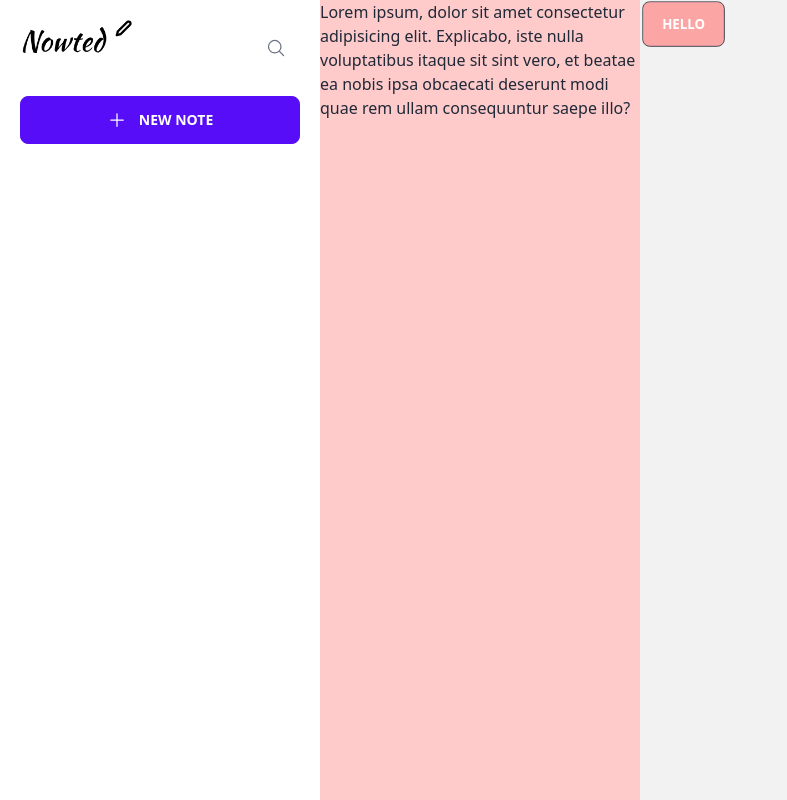
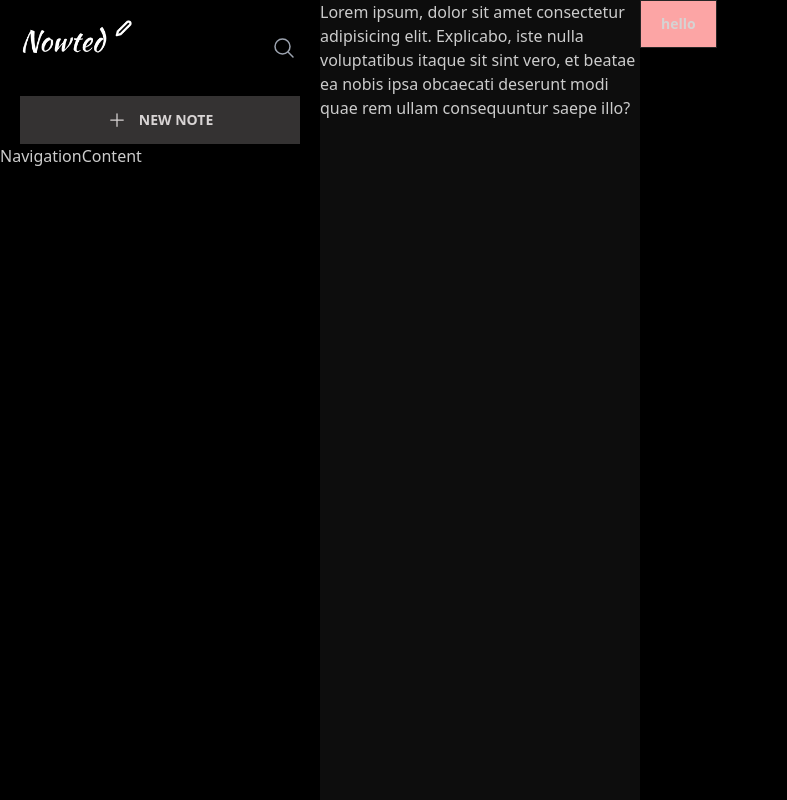
Before and after one commit to harithya/Nowted-App, a Next.js app: page / in a window 1280 px wide. Shown: the whole page, without its empty margins (0-787 px from the left). Built offline with nearby package versions, Linux system fonts and the light colour scheme.

Commit message:
mengubah tema

```diff
--- a/components/Layout/MainLayout.tsx
+++ b/components/Layout/MainLayout.tsx
@@ -8,7 +8,9 @@ const MainLayout: React.FC<PropsWithChildren> = ({ children }) => {
       <input id="my-drawer-2" type="checkbox" className="drawer-toggle" />
       <div className="drawer-content flex">
         <CategoryBar />
-        <div className="hidden lg:block w-8/12">{children}</div>
+        <div className="hidden lg:block h-screen bg-base-100 w-8/12">
+          {children}
+        </div>
       </div>
       <div className="drawer-side">
         <label htmlFor="my-drawer-2" className="drawer-overlay"></label>
--- a/components/Layout/Partials/CategoryBar.tsx
+++ b/components/Layout/Partials/CategoryBar.tsx
@@ -2,7 +2,7 @@ import React from "react";
 
 const CategoryBar = () => {
   return (
-    <div className="lg:w-4/12 w-full bg-red-200 h-screen">
+    <div className="lg:w-4/12 w-full h-screen">
       Lorem ipsum, dolor sit amet consectetur adipisicing elit. Explicabo, iste
       nulla voluptatibus itaque sit sint vero, et beatae ea nobis ipsa obcaecati
       deserunt modi quae rem ullam consequuntur saepe illo?
--- a/components/Layout/Partials/Sidebar.tsx
+++ b/components/Layout/Partials/Sidebar.tsx
@@ -1,6 +1,7 @@
 import Image from "next/image";
 import React from "react";
 import { MagnifyingGlassIcon, PlusIcon } from "@heroicons/react/24/outline";
+import NavigationContent from "@/components/Navigation/NavigationContent";
 
 const Sidebar = () => {
   return (
@@ -11,19 +12,19 @@ const Sidebar = () => {
             src={"/img/logo.png"}
             height={300}
             width={300}
-            className="invert"
             alt="Logo App"
           />
         </div>
-        <button className="btn btn-ghost btn-circle">
-          <MagnifyingGlassIcon className="h-5 text-gray-500 w-5" />
+        <button className="btn btn-ghost btn-circle btn-sm">
+          <MagnifyingGlassIcon className="h-6 text-gray-400 w-6" />
         </button>
       </div>
       <div className="px-5">
-        <button className="btn btn-primary w-full">
+        <button className="btn btn-primary w-full uppercase">
           <PlusIcon className="h-5 w-5 mr-3" /> New Note
         </button>
       </div>
+      <NavigationContent />
     </div>
   );
 };
--- /dev/null
+++ b/components/Navigation/NavigationContent.tsx
@@ -0,0 +1,7 @@
+import React from "react";
+
+const NavigationContent = () => {
+  return <div>NavigationContent</div>;
+};
+
+export default NavigationContent;
--- a/pages/_document.tsx
+++ b/pages/_document.tsx
@@ -1,13 +1,13 @@
-import { Html, Head, Main, NextScript } from 'next/document'
+import { Html, Head, Main, NextScript } from "next/document";
 
 export default function Document() {
   return (
-    <Html lang="en">
+    <Html lang="en" data-theme="black">
       <Head />
       <body>
         <Main />
         <NextScript />
       </body>
     </Html>
-  )
+  );
 }
```
